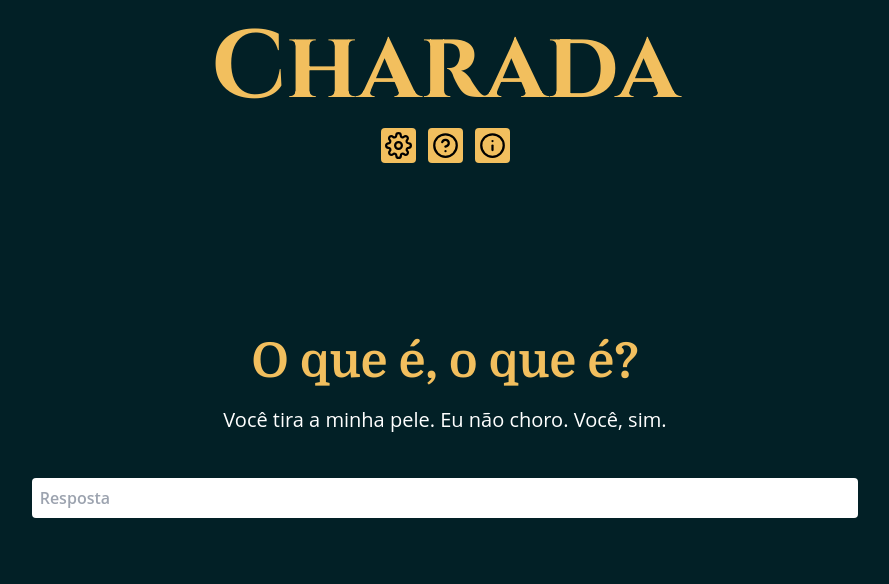
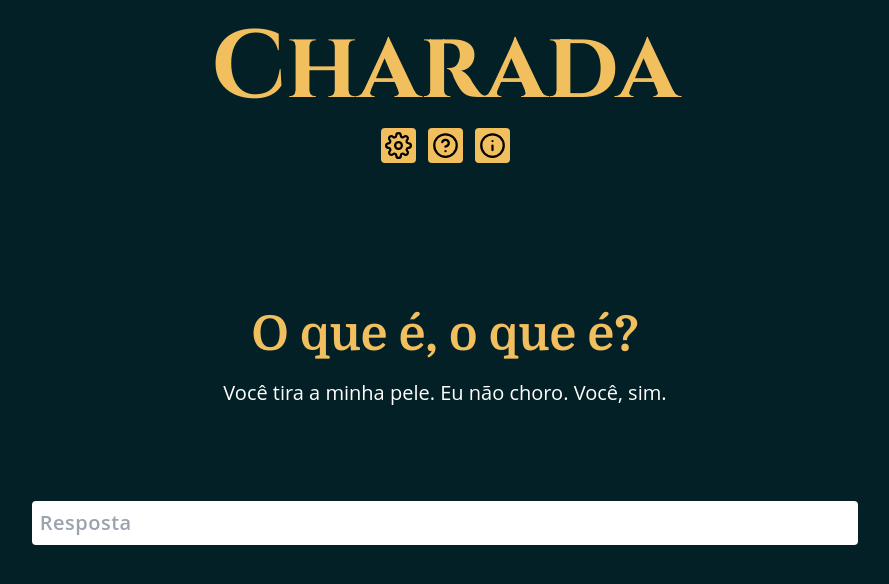
Before and after one commit to Ronaldjga/charada, a Next.js app: page / in a window 1280 px wide. Shown: the top 584 px of the page, without its empty margins (195-1084 px from the left). Built offline with nearby package versions, Linux system fonts and the light colour scheme.

Commit message:
atualizacao de UX e UI

```diff
--- a/src/components/patterns/helpForUser.js
+++ b/src/components/patterns/helpForUser.js
@@ -5,10 +5,10 @@ export function HelpForUser() {
     const {charadaOfDay, myStats}= useCharada()
     const caracteres = charadaOfDay.resposta.split('');
     return (
-        <div className="w-full text-white flex justify-center gap-2">
+        <div className="w-full h-[50px] text-white flex justify-center gap-2">
             {myStats.attempts >= 5 || myStats.stats === true ? caracteres.map((data, i) => {
                 return (
-                    <div key={i} className="w-full max-w-[50px] max-h-[50px] p-1 border-2 border-yellowPrimary flex justify-center items-center font-bold text-xl">
+                    <div key={i} className="w-full h-full max-w-[50px] max-h-[50px] p-1 border-2 border-yellowPrimary flex justify-center items-center font-bold text-xl">
                         {myStats.stats === true ? data.toUpperCase() : null}
                     </div>
                 )
--- a/src/components/patterns/inputAnswer.js
+++ b/src/components/patterns/inputAnswer.js
@@ -11,7 +11,8 @@ export function InputAnswer() {
             setInputStyle('bg-green-500 text-darkBluePrimary brightness-150 text-center font-bold text-xl')
             setInputAnswer(charadaOfDay.resposta.toLocaleUpperCase())
         } else if (myStats.stats === false) {
-            setInputStyle('bg-rose-600 brightness-150 ')
+            setInputStyle('bg-rose-600 brightness-150 text-white font-bold')
+            setInputAnswer('')
         } else {
             return
         }
@@ -32,7 +33,7 @@ export function InputAnswer() {
 
     return (
         <form
-            className="w-full lg:w-2/3"
+            className="w-full lg:w-2/3 text-xl"
             action=""
             onSubmit={(e) => {
                 e.preventDefault();
@@ -48,7 +49,7 @@ export function InputAnswer() {
             }}
         >
             <input
-                className={`${inputStyle} w-full p-2 font-semibold rounded-[4px] border-0`}
+                className={`${inputStyle} w-full p-2 font-semibold rounded-[4px] border-0 tracking-wide`}
                 type={'text'}
                 disabled={myStats.stats === true ? true : false}
                 placeholder={myStats.myAnswer === '' ? 'Resposta' : `Ultima resposta: ${myStats.myAnswer}`}
```
